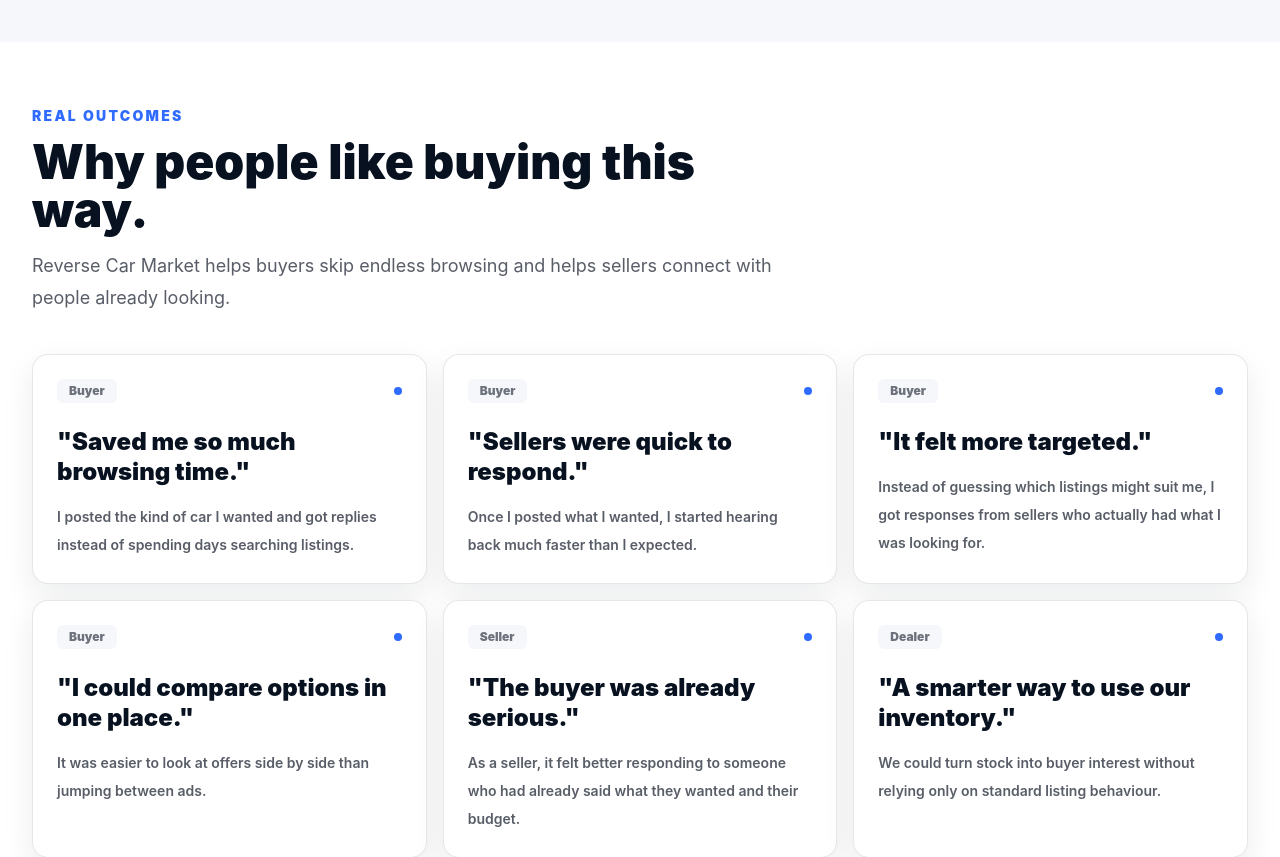
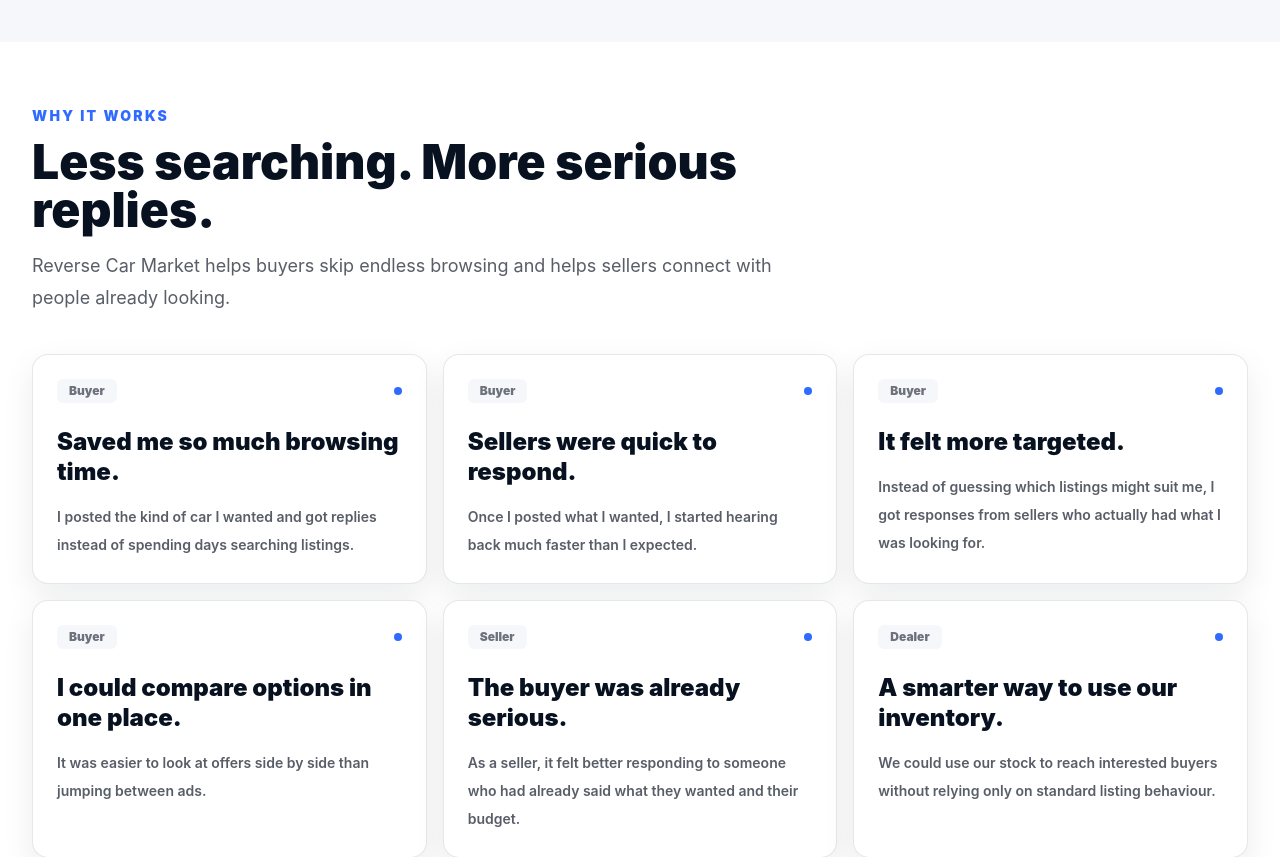
Before and after one commit to BeatViral/Reverse-Car-Market, a React (Vite) app: page / in a window 1280 px wide. Shown: the part 2180-3037 px from the top of the page. Built offline with nearby package versions, Linux system fonts and the light colour scheme.

Commit message:
Refine homepage testimonial copy

```diff
--- a/src/components/home/TestimonialsSection.tsx
+++ b/src/components/home/TestimonialsSection.tsx
@@ -28,7 +28,7 @@
   },
   {
     title: 'A smarter way to use our inventory.',
-    text: 'We could turn stock into buyer interest without relying only on standard listing behaviour.',
+    text: 'We could use our stock to reach interested buyers without relying only on standard listing behaviour.',
     role: 'Dealer',
   },
 ];
@@ -38,8 +38,8 @@
     <section className="bg-white py-16">
       <Container>
         <div className="max-w-3xl">
-          <p className="text-sm font-black uppercase tracking-[0.16em] text-blue">Real outcomes</p>
-          <h2 className="mt-3 text-3xl font-black leading-tight text-navy sm:text-5xl">Why people like buying this way.</h2>
+          <p className="text-sm font-black uppercase tracking-[0.16em] text-blue">Why it works</p>
+          <h2 className="mt-3 text-3xl font-black leading-tight text-navy sm:text-5xl">Less searching. More serious replies.</h2>
           <p className="mt-4 text-lg leading-8 text-charcoal/70">
             Reverse Car Market helps buyers skip endless browsing and helps sellers connect with people already looking.
           </p>
@@ -52,7 +52,7 @@
                 <span className="rounded-md bg-ice px-3 py-1 text-xs font-black text-charcoal/60">{item.role}</span>
                 <span className="h-2 w-2 rounded-full bg-blue" />
               </div>
-              <h3 className="mt-6 text-2xl font-black leading-tight text-navy">"{item.title}"</h3>
+              <h3 className="mt-6 text-2xl font-black leading-tight text-navy">{item.title}</h3>
               <p className="mt-4 text-sm font-semibold leading-7 text-charcoal/70">{item.text}</p>
             </article>
           ))}
```
Also changed, not shown: assets/app.js.
